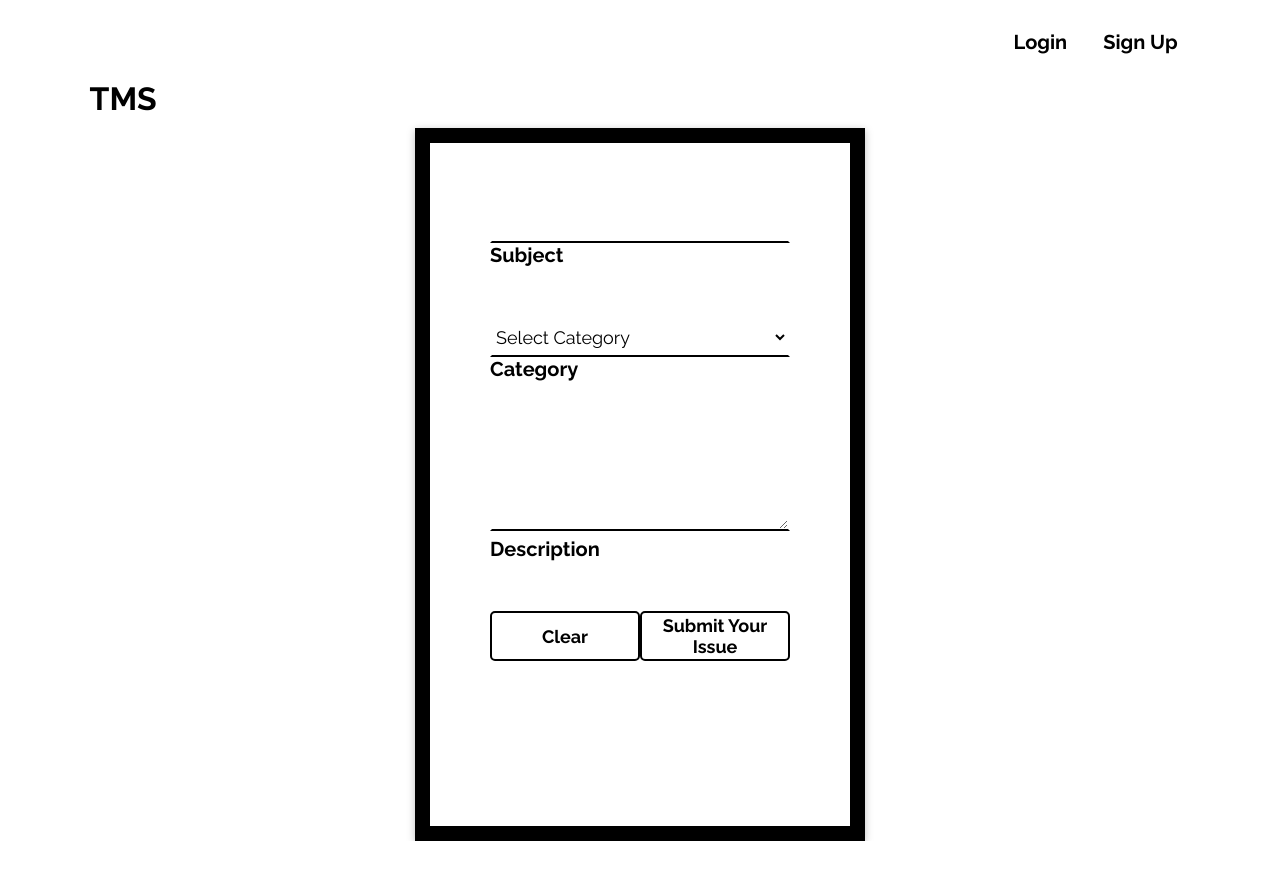
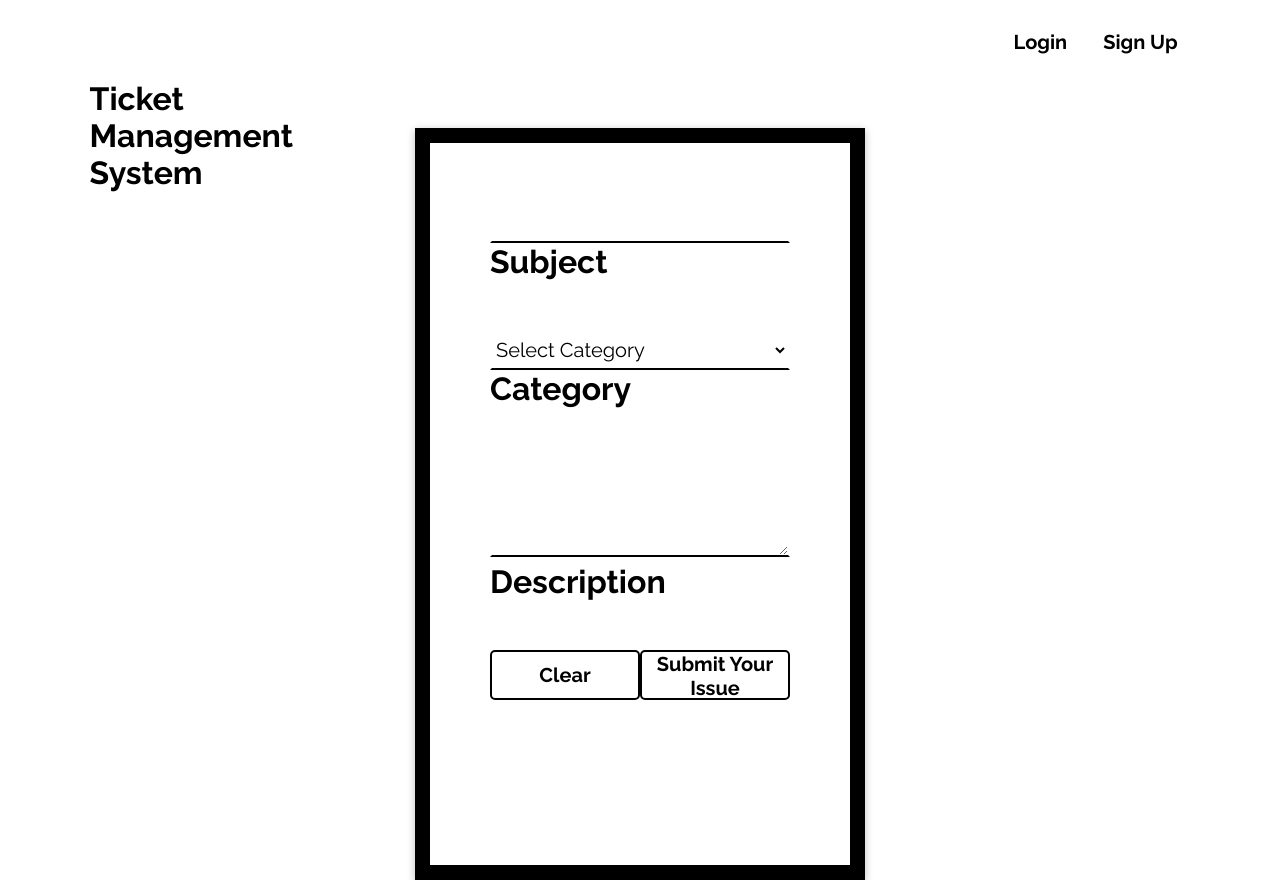
Before and after one commit to ticket-tiger/ticket-management-system, a React (Create React App) app: page /create-ticket in a window 1280 px wide. Before the commit the page ends 841 px from the top, so only its background shows below. Built offline with nearby package versions, Linux system fonts and the light colour scheme.

Commit message:
Added style theme to CreateAccount modal

```diff
--- a/src/App.css
+++ b/src/App.css
@@ -1,10 +1,6 @@
 :root {
   --purple: rgb(145, 34, 248);
 }
-
-/* body {
-  background: linear-gradient(90deg, rgba(2,0,36,1) 0%, rgba(145,34,248,1) 0%, rgba(255,255,255,1) 100%);
-} */
 
 button {
   cursor: pointer;
--- a/src/components/CreateAccount/CreateAccount.css
+++ b/src/components/CreateAccount/CreateAccount.css
@@ -9,7 +9,7 @@
 
 .create-account-form-input-group {
   position: absolute;
-  top: 45%;
+  top: 40%;
   left: 50%;
   transform: translate(-50%, -50%);
   height: 25%;
@@ -24,14 +24,15 @@
 }
 
 .create-account-form-label {
-  font-size: 20px;
-  color: var(--purple);
+  font-size: 32px;
+  color: black;
   display: block;
   font-weight: bold;
+  transition: .3s;
 }
 
 .create-account-form-input {
-  font-size: 30px;
+  font-size: 20px;
   height: 50px;
   width: 100%;
   border: 2px solid transparent;
@@ -46,25 +47,30 @@
   border: 2px solid var(--purple);
 }
 
+.create-account-form-input:focus + label, .create-account-form-input:hover + label {
+  color: var(--purple);
+}
+
 .create-account-submit-button {
   position: absolute;
-  bottom: 25%;
+  top: 60%;
   left: 50%;
   transform: translate(-50%, 50%);
   height: 45px;
   width: 60%;
-  border-radius: 50px;
-  border: none;
+  border-radius: 5px;
+  border: 2px solid black;
   font-size: 20px;
-  background-color: var(--purple);
-  color: white;
-  box-shadow: 0px 2px 2px #5C5696;
+  font-weight: 700;
+  background-color: white;
+  color: black;
+  /* box-shadow: 0px 2px 2px #5C5696; */
   transition: .3s;
 }
 
 .create-account-submit-button:hover {
-  height: 47px;
-  width: 62%;
+  border: 3px solid var(--purple);
+  color: var(--purple);
 }
 
  .status-400 {
--- a/src/components/CreateAccount/CreateAccount.js
+++ b/src/components/CreateAccount/CreateAccount.js
@@ -53,28 +53,28 @@ const CreateAccount = () => {
       {accountCreationStatusCSSClass === 'status-400' ? <p>Your credentials were incorrect.  Please try again.</p> : null}
       {accountCreationStatusCSSClass === 'status-500' ? <p>There was a problem with the server.  Sorry for the inconvenience</p> : null}
       {accountCreationStatusCSSClass === 'status-default-error' ? <p>There was an unexpected error.  Please try again in a little while.</p> : null}
-      <h2 className="create-account-heading">Create an account with us</h2>
+      {/* <h2 className="create-account-heading">Create an account with us</h2> */}
       <form>
         <div className="create-account-form-input-group">
           <div>
-            <label className="create-account-form-label" type="text" htmlFor="create-account-form-username">Email</label>
             <input
               id="create-account-form-username"
               onChange={(e) => dispatch({ type: 'email', payload: e.target.value })}
               className={`create-account-form-input ${accountCreationStatusCSSClass}`}
             />
+            <label className="create-account-form-label" type="text" htmlFor="create-account-form-username">Email</label>
           </div>
           <div>
-            <label className="create-account-form-label" type="text" htmlFor="create-account-form-password">Password</label>
             <input
               type="password"
               id="create-account-form-password"
               onChange={(e) => dispatch({ type: 'password', payload: e.target.value })}
               className={`create-account-form-input ${accountCreationStatusCSSClass}`}
             />
+            <label className="create-account-form-label" type="text" htmlFor="create-account-form-password">Password</label>
           </div>
         </div>
-        <button className="create-account-submit-button" type="submit" onClick={(e) => handleSubmit(e)}>Submit</button>
+        <button className="create-account-submit-button" type="submit" onClick={(e) => handleSubmit(e)}>Create Your Account</button>
       </form>
     </>
   );
--- a/src/components/NavBar/NavBar.css
+++ b/src/components/NavBar/NavBar.css
@@ -2,6 +2,8 @@
 	position: absolute;
 	top: 10vh;
 	left: 7vw;
+	width: 1px;
+	font-size: 32px;
 }
 
 .navbar {
@@ -35,11 +37,13 @@
 
 .user-modal-button {
 	height: 100%;
-	width: 10%;
-	background-color: var(--purple);
+	width: 5vw;
+	background-color: black;
 	color: white;
 	transition: .3s;
 	border: none;
+	font-size: 20px;
+	white-space: nowrap;
 }
 
 .user-modal-button:hover {
--- a/src/components/NavBar/NavBar.js
+++ b/src/components/NavBar/NavBar.js
@@ -33,7 +33,7 @@ const NavBar = () => {
 
   return (
     <div>
-      <h1 className="logo">TMS</h1>
+      <h1 className="logo">Ticket Management System</h1>
       <nav className="navbar">
         {auth.email ? (
           <>
--- a/src/components/reusableComponents/Modal.css
+++ b/src/components/reusableComponents/Modal.css
@@ -16,13 +16,14 @@
   height: 80vh;
   width: 30vw;
   background-color: white;
+  border: 15px solid black;
   z-index: 1;
 }
 
 .modal-close-button {
   position: absolute;
-  top: 5%;
-  right: 5%;
+  top: 30px;
+  right: 30px;
   height: 35px;
   width: 35px;
   border: none;
--- a/src/pages/SubmitTicket/SubmitTicket.css
+++ b/src/pages/SubmitTicket/SubmitTicket.css
@@ -12,7 +12,7 @@
   padding: 60px;
   /* border-radius: 12px; */
   border: 15px solid black;
-  background-color: transparent;
+  background-color: white;
   font-size: 25px;
 }
 
@@ -23,7 +23,7 @@
 .form-label {
   display: block;
   text-align: left;
-  font-size: 20px;
+  font-size: 32px;
   font-weight: 700;
   width: fit-content;
   color: black;
@@ -31,7 +31,7 @@
 }
 
 .form-input {
-  background-color: transparent;
+  background-color: white;
   text-align: left;
   margin: 0;
   padding: 0;
@@ -41,12 +41,12 @@
   border-bottom: 2px solid black;
   box-sizing: border-box;
   transition: .3s;
-  font-size: 18px;
+  font-size: 20px;
 }
 
 .form-input:focus, .form-input:hover {
   outline-color: var(--purple);
-  /* border-radius: 5px; */
+  border-radius: 5px;
   border: 2px solid var(--purple);
 }
 
@@ -75,7 +75,7 @@
   border: 2px solid black;
   border-radius: 5px;
   background: white;
-  font-size: 18px;
+  font-size: 20px;
   font-weight: 700;
   color: black;
   transition: .3s;
```
